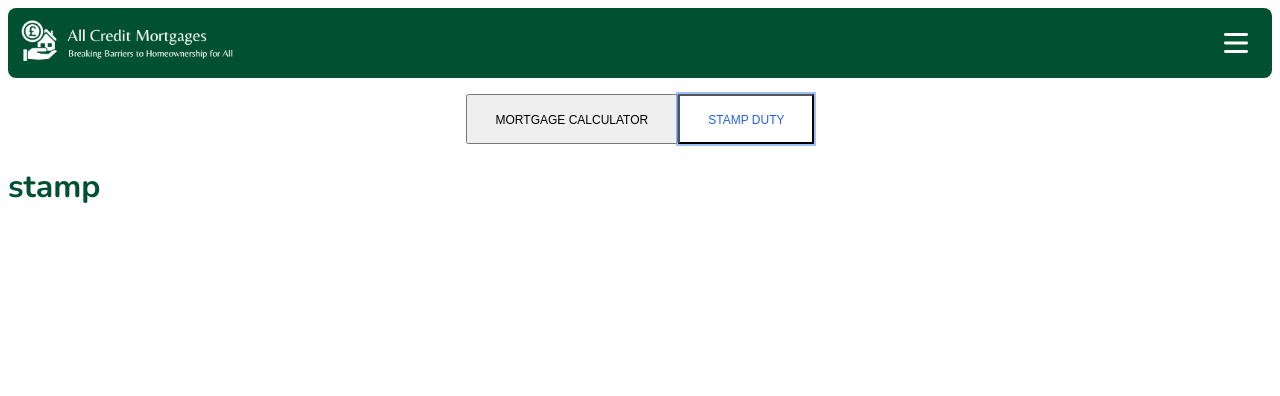
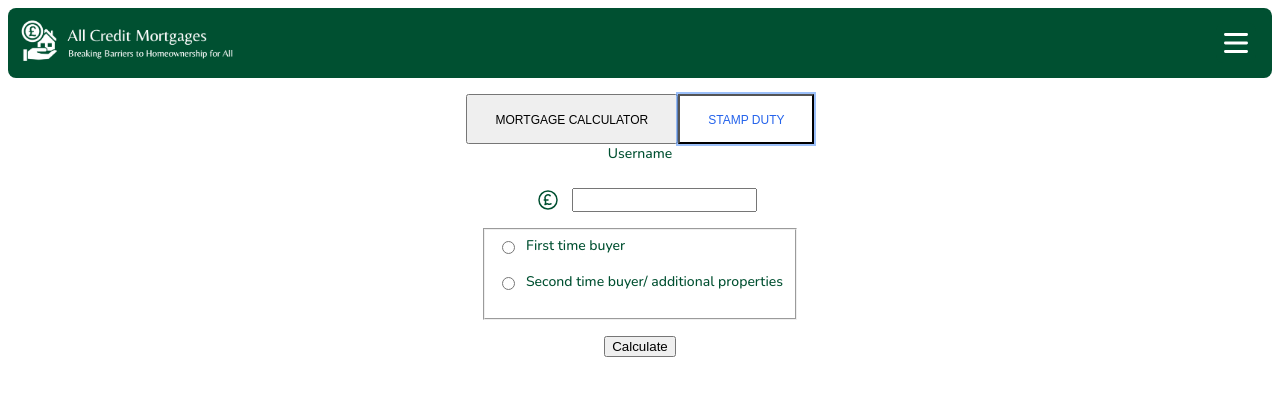
Before and after one commit to math121/tamil-mortgages, a React (Vite) app: page /calculator in a window 1280 px wide. Both pictures are taken after a click on the button "STAMP DUTY". Shown: the top 396 px of the page. Built offline with nearby package versions, Linux system fonts and the light colour scheme; the HTML template or start-up script is replaced by a standard one; a web font is replaced by a local one.

Commit message:
Implement basic form for stamp duty calculator

```diff
--- a/package.json
+++ b/package.json
@@ -14,7 +14,8 @@
     "@tanstack/router-plugin": "^1.57.15",
     "all-credit-mortgages": "file:",
     "react": "^18.3.1",
-    "react-dom": "^18.3.1"
+    "react-dom": "^18.3.1",
+    "react-hook-form": "^7.53.0"
   },
   "devDependencies": {
     "@eslint/js": "^9.9.0",
--- a/src/components/StampDutyCalculator.tsx
+++ b/src/components/StampDutyCalculator.tsx
@@ -1,3 +1,109 @@
+import { useState } from "react";
+import { SubmitHandler, useForm } from "react-hook-form";
+import {
+  stampDutyFirstTimeBuyer,
+  stampDutySecondTimeBuyer,
+} from "../utils/formulas";
+
+type StampDutyInputs = {
+  propertyPrice: number;
+  typeBuyer: string;
+};
+
 export const StampDutyCalculator = () => {
-  return <h1>stamp</h1>;
+  const [result, setResult] = useState("");
+  const [rate, setRate] = useState("");
+
+  const { register, handleSubmit } = useForm<StampDutyInputs>();
+
+  const calculateStampDuty: SubmitHandler<StampDutyInputs> = (data) => {
+    if (data.typeBuyer === "First time buyer") {
+      const stampDuty = stampDutyFirstTimeBuyer(data.propertyPrice);
+      console.log("First time");
+      console.log(stampDuty);
+      setResult("£" + stampDuty.stampDuty);
+      setRate(stampDuty.rate * 100 + "%");
+    }
+    if (data.typeBuyer === "Second time buyer/additional properties") {
+      const stampDuty = stampDutySecondTimeBuyer(data.propertyPrice);
+      console.log("Second time");
+      console.log(stampDuty);
+      setResult("£" + stampDuty.stampDuty);
+      setRate(stampDuty.rate * 100 + "%");
+    }
+  };
+
+  return (
+    <>
+      <form
+        onSubmit={handleSubmit(calculateStampDuty)}
+        className="flex flex-col items-center gap-4"
+      >
+        <label className="block mb-2 text-sm font-medium">Username</label>
+        <div className="flex">
+          <span className="inline-flex items-center px-3">
+            <svg
+              xmlns="http://www.w3.org/2000/svg"
+              fill="none"
+              viewBox="0 0 24 24"
+              strokeWidth="1.5"
+              stroke="currentColor"
+              className="size-6"
+            >
+              <path
+                strokeLinecap="round"
+                strokeLinejoin="round"
+                d="M14.121 7.629A3 3 0 0 0 9.017 9.43c-.023.212-.002.425.028.636l.506 3.541a4.5 4.5 0 0 1-.43 2.65L9 16.5l1.539-.513a2.25 2.25 0 0 1 1.422 0l.655.218a2.25 2.25 0 0 0 1.718-.122L15 15.75M8.25 12H12m9 0a9 9 0 1 1-18 0 9 9 0 0 1 18 0Z"
+              />
+            </svg>
+          </span>
+          <input
+            type="number"
+            {...register("propertyPrice", { required: true })}
+          />
+        </div>
+
+        <fieldset>
+          <div className="flex items-center mb-4">
+            <input
+              id="option-1"
+              type="radio"
+              value="First time buyer"
+              {...register("typeBuyer")}
+            />
+            <label
+              htmlFor="option-1"
+              className="block ms-2 text-sm font-medium"
+            >
+              First time buyer
+            </label>
+          </div>
+
+          <div className="flex items-center mb-4">
+            <input
+              id="option-2"
+              type="radio"
+              value="Second time buyer/additional properties"
+              {...register("typeBuyer")}
+            />
+            <label
+              htmlFor="option-2"
+              className="block ms-2 text-sm font-medium "
+            >
+              Second time buyer/ additional properties
+            </label>
+          </div>
+        </fieldset>
+        <button type="submit">Calculate</button>
+      </form>
+
+      {result && rate && (
+        <>
+          <p>Results:</p>
+          <p>Stamp Duty: {result}</p>
+          <p>Rate: {rate}</p>
+        </>
+      )}
+    </>
+  );
 };
--- a/src/pages/CalculatorsPage.tsx
+++ b/src/pages/CalculatorsPage.tsx
@@ -1,4 +1,4 @@
-import { act, useState } from "react";
+import { useState } from "react";
 import { MortgageCalculator } from "../components/MortgageCalculator";
 import { StampDutyCalculator } from "../components/StampDutyCalculator";
 
```
Also changed, not shown: 1 other file (tests, documents, lock files or other folders).
